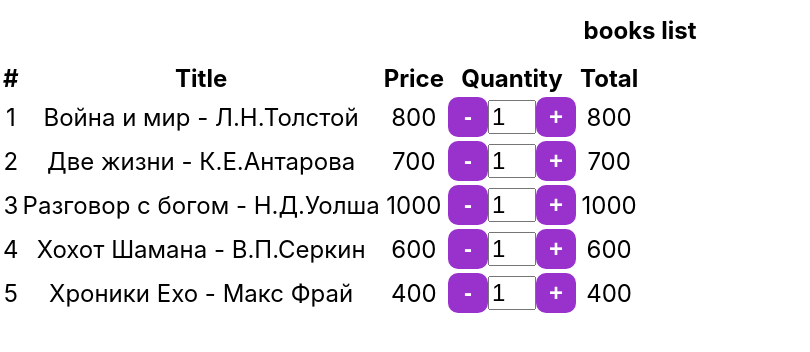
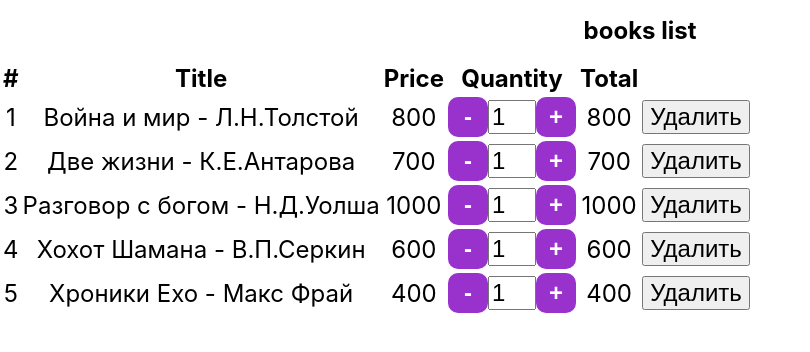
Before and after one commit to ipotemkin/sky-react, a React (Create React App) app: page / in a window 1280 px wide. Shown: the top 352 px of the page, without its empty margins (0-810 px from the left). Built offline with nearby package versions, Linux system fonts and the light colour scheme.

Commit message:
added removeBook

```diff
--- a/src/components/BookCart.js
+++ b/src/components/BookCart.js
@@ -49,6 +49,9 @@ function BookCart() {
       books.map((book) => (book.id !== id ? book : { ...book, quantity }))
     )
   }
+
+  const removeBook = (id) => setBooks(books.filter(item => item.id !== id))
+
   return (
     <div>
       <h1>books list</h1>
@@ -77,6 +80,7 @@ function BookCart() {
                 />
               </td>
               <td>{ book.quantity * book.price }</td>
+              <td><button type="button" onClick={() => removeBook(book.id)}>Удалить</button></td>
             </tr>
           ))}
         </tbody>
```
